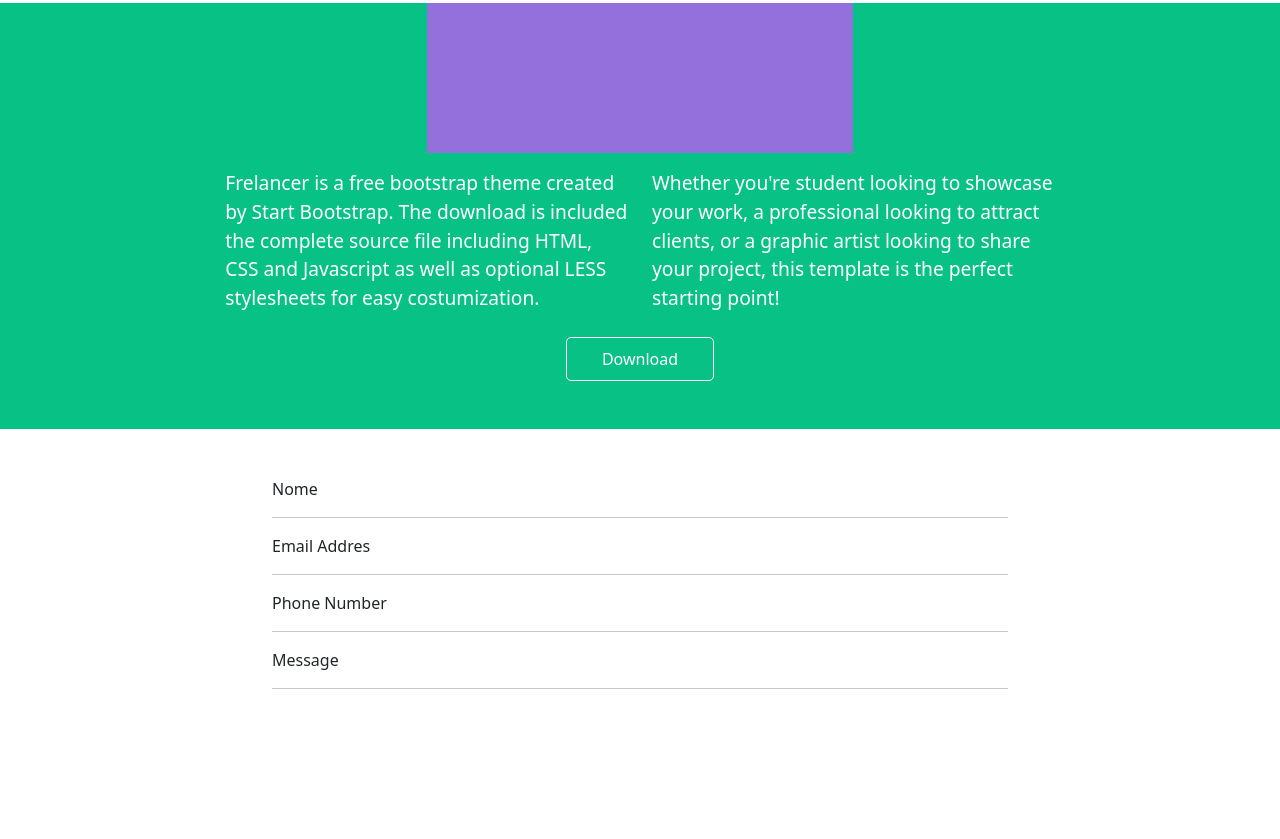
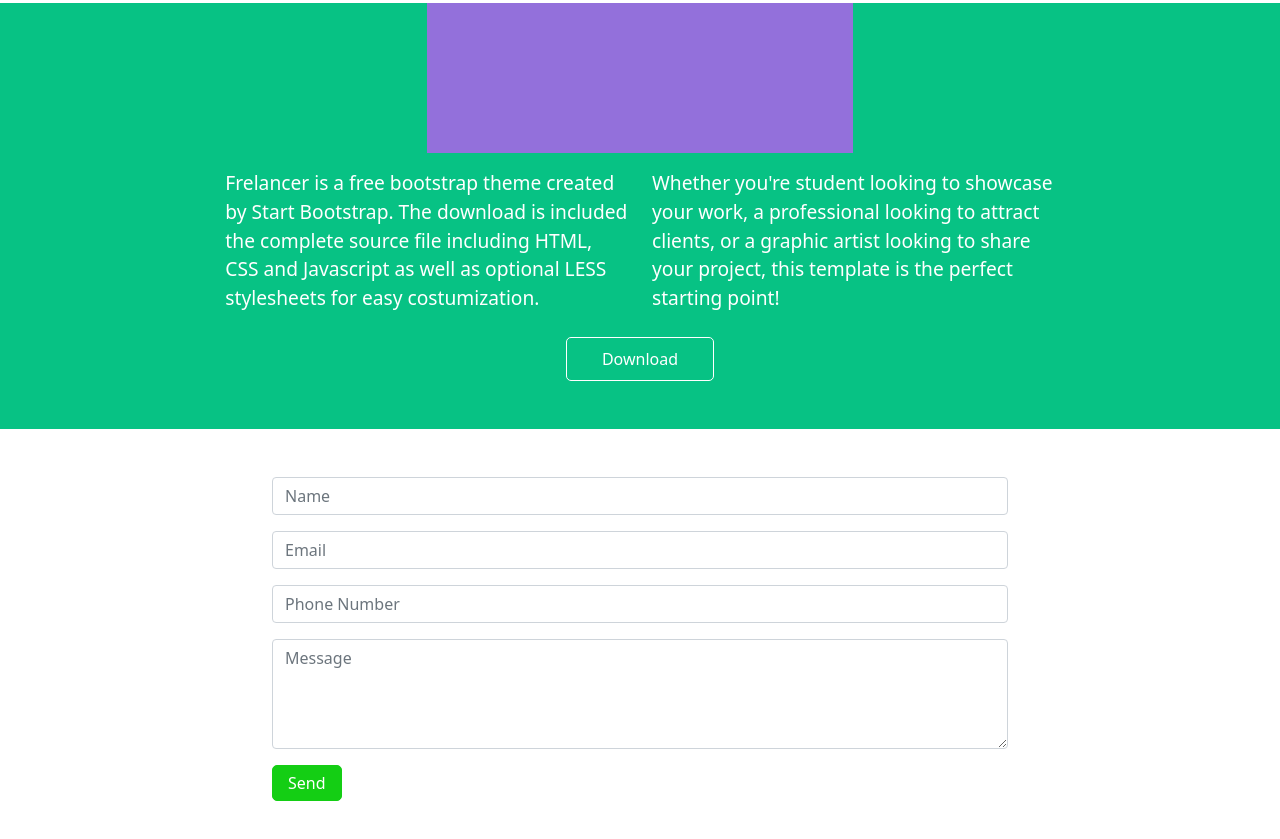
Before and after one commit to andmalt/html-css-bootstrap-freelancer, a plain HTML site: page index.html in a window 1280 px wide. Shown: the part 1137-1976 px from the top of the page. Before the commit the page ends 1842 px from the top, so only its background shows below. Drawn offline with nearby package versions, Linux system fonts and the light colour scheme.

Commit message:
sistemato sezione contact us

```diff
--- a/css/style.css
+++ b/css/style.css
@@ -46,3 +46,10 @@
     padding: 10px 35px;
     border-radius: 5px;
 }
+
+.btn-send{
+    background-color: rgb(20, 206, 20);
+    border: 1px solid rgb(20, 206, 20);
+    border-radius: 5px;
+    padding: 5px 15px;
+}
--- a/index.html
+++ b/index.html
@@ -19,7 +19,7 @@
 
     <main>
         <!--section jumbotron -->
-        <div class="container-fluid">
+        <section class="container-fluid">
 
             <div class="row jumbotron justify-content-sm-center ">
                 <!-- colonna con il contenuto -->
@@ -29,11 +29,11 @@
 
             </div>
 
-        </div>
+        </section>
 
         <!--section portfolio -->
 
-        <div class="container-sm portfolio  mb-sm-5">
+        <section class="container-sm portfolio  mb-sm-5">
 
             <div class="row portfolio1 justify-content-sm-center align-items-sm-end">
                 <div class="col-sm-8 portfolio2">
@@ -50,11 +50,11 @@
                 <div class="col-12 col-sm-5 col-md-3 portfolio-square m-sm-2"></div>
             </div>
 
-        </div>
+        </section>
 
         <!--section About -->
 
-        <div class="container-fluid about-m mb-5">
+        <section class="container-fluid about-m mb-5">
             <!-- titolo sezione -->
             <div class="row justify-content-center about-title mb-sm-3">
                 <div class="col-sm-4 about-row">
@@ -78,11 +78,11 @@
                 <div class="col-8 col-sm-2 button-down"><a href="#download">Download</a></div>
             </div>
 
-        </div>
+        </section>
 
         <!--section Contact us -->
 
-        <div class="container-sm">
+        <section class="container-sm mb-sm-5">
 
             <div class="row justify-content-center">
                 <div class="col-6 col-sm-4">
@@ -92,34 +92,29 @@
 
             <div class="row justify-content-center">
                 <div class="col-10 col-sm-8">
-                    <div class="row">
-                        <div class="col 12">
-                            <span>Nome</span>
+                    <form>
+                        <div class="mb-3">
+                            <input type="text" class="form-control" id="input-name" placeholder="Name">
                         </div>
-                    </div>
-                    <hr>
-                    <div class="row">
-                        <div class="col 12">
-                            <span>Email Addres</span>
+
+                        <div class="mb-3">
+                            <input type="email" class="form-control" id="input-email" placeholder="Email">
                         </div>
-                    </div>
-                    <hr>
-                    <div class="row">
-                        <div class="col 12">
-                            <span>Phone Number</span>
+
+                        <div class="mb-3">
+                            <input type="tel" class="form-control" id="input-phone-number" placeholder="Phone Number">
                         </div>
-                    </div>
-                    <hr>
-                    <div class="row">
-                        <div class="col 12">
-                            <span>Message</span>
+
+                        <div class="mb-3">
+                            <textarea class="form-control" id="input-text-area" rows="4" placeholder="Message"></textarea>
                         </div>
-                    </div>
-                    <hr>
+
+                        <button type="submit" class="btn-primary btn-send">Send</button>
+                    </form>
                 </div>
             </div>
 
-        </div>
+        </section>
 
 
     </main>
```
Also changed, not shown: img/avatar.svg (added), img/cabin.png (added), img/cake.png (added), img/circus.png (added), img/game.png (added), img/safe.png (added), img/submarine.png (added).
